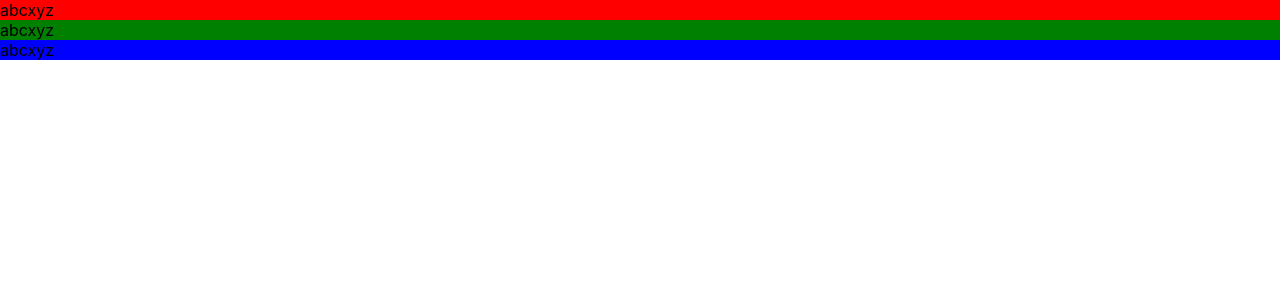
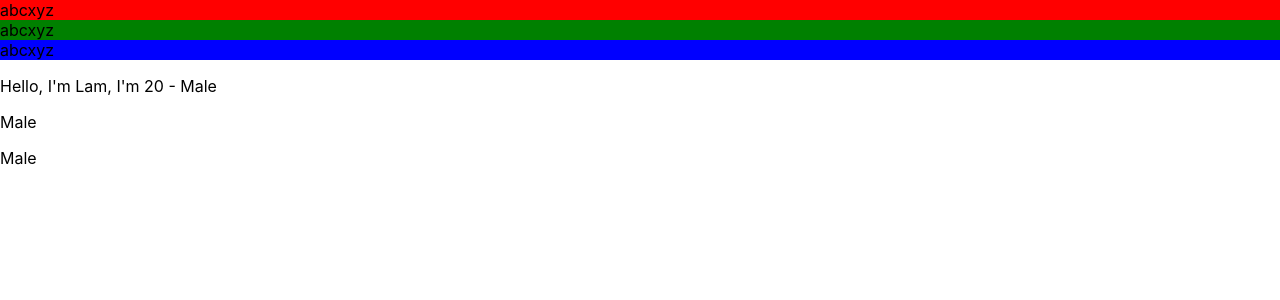
Before and after one commit to bridget03/learn-reactjs-with-easyfrontend, a React (Create React App) app: page / in a window 1280 px wide. Shown: the top 300 px of the page. Built offline with nearby package versions, Linux system fonts and the light colour scheme.

Commit message:
update21:17

```diff
--- a/src/App.js
+++ b/src/App.js
@@ -2,12 +2,25 @@ import ColorBox from "./ColorBox";
 import React from "react";
 
 export default function App() {
+    const name = "Lam";
+    const age = 20;
+    const isMale = true;
+    const student ={
+        name: "Phil Nguyen"
+    };
+    const colorList = ['red', 'green', 'blue'];
     return (
-        <section>
-            <ColorBox color="red"></ColorBox>
-            <ColorBox color="green"></ColorBox>
-            <ColorBox color="blue"></ColorBox>
-        </section>
+        <>
+            <section>
+                <ColorBox color="red"></ColorBox>
+                <ColorBox color="green"></ColorBox>
+                <ColorBox color="blue"></ColorBox>
+            </section>
+            <p>Hello, I'm {name}, I'm {age} - {isMale ? 'Male' : 'Female'}</p>
+            {isMale ? <p>Male</p> : <p>Female</p>}
+            {isMale && <p>Male</p>}
+            {!isMale && <p>Female</p>}
+        </>
     );
 
 }
```
